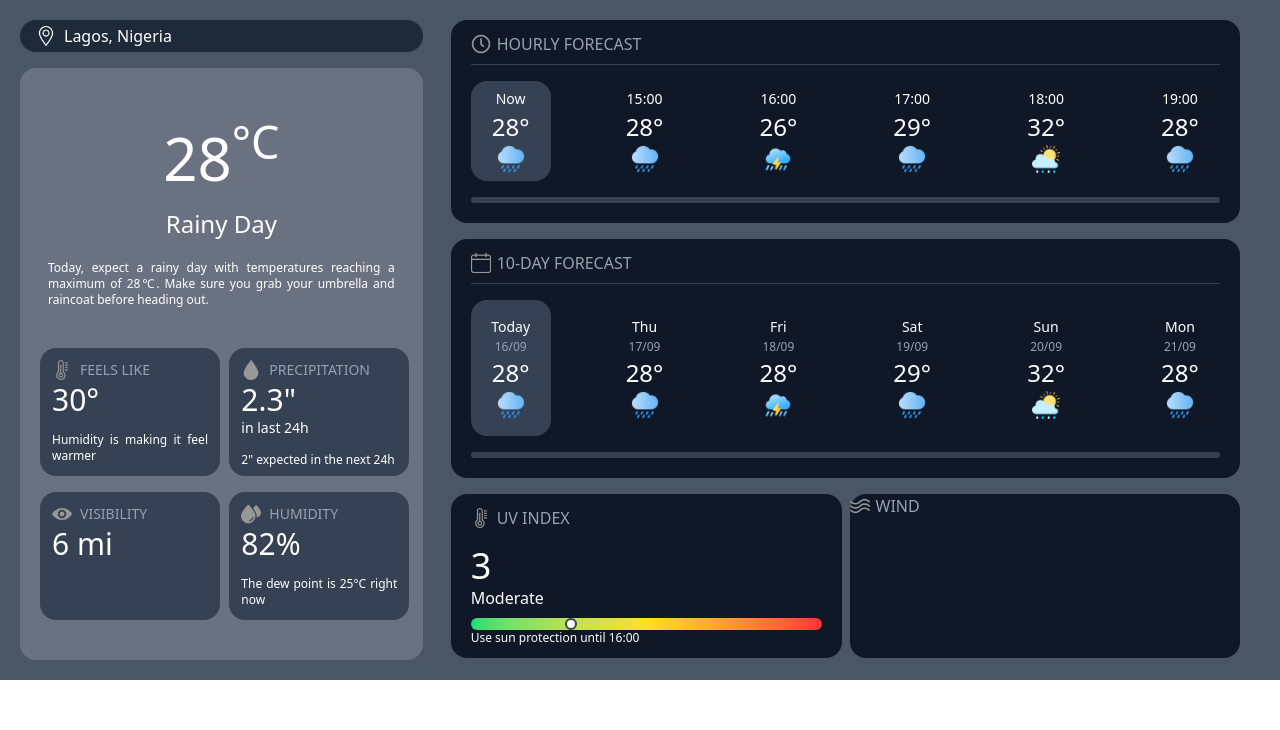
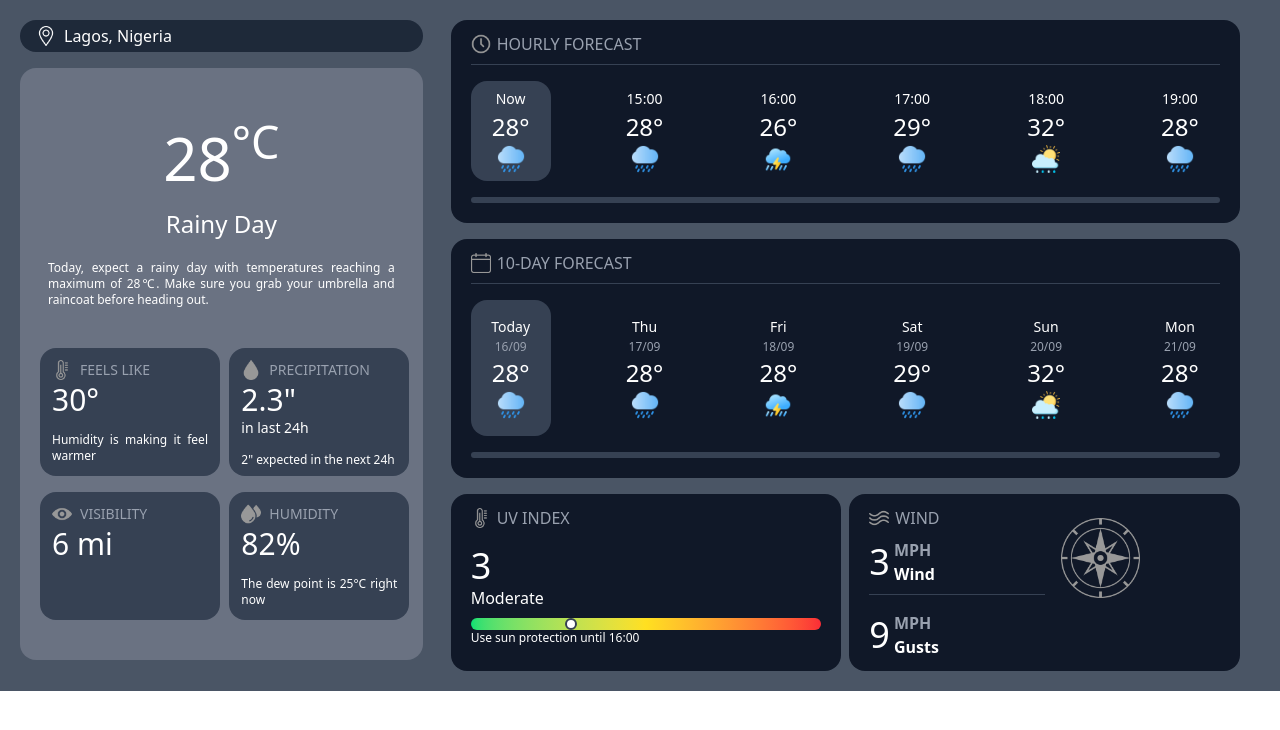
Before and after one commit to fountaina/weather-app, a React (Vite) app: page / in a window 1280 px wide. Shown: the top 730 px of the page. Built offline with nearby package versions, Linux system fonts and the light colour scheme.

Commit message:
finish weather-app layout and design

```diff
--- a/src/components/App.jsx
+++ b/src/components/App.jsx
@@ -14,6 +14,7 @@ import rainyThunder from "/images/rain-thunder.png";
 import rainySun from "/images/rain-sun.png";
 import calendarIcon from "/images/calendar.png";
 import windIcon from "/images/wind.png";
+import compassIcon from "/images/compass.png";
 
 const uvPostion = [
     "left-0", "left-[9%]",  "left-[18%]", "left-[27%]",  "left-[36%]",
@@ -101,16 +102,40 @@ const App = () => {
                         <h3 className="text-xs">Use sun protection until 16:00</h3>
                     </div>
                     <div className="wind">
+                        <div className="w-1/2">
                             <div className="top-hourly-daily-forecast">
                                 <div className="forecast-icon">
                                     <img src={windIcon}/>
                                 </div>
                                 <h3>WIND</h3>
                             </div>
+                            <div className="wind-text-block-top">
+                                <div className="flex items-center">
+                                    <h2 className="text-4xl">3</h2>
+                                </div>
+                                <div>
+                                    <h3 className="text-gray-400 font-semibold">MPH</h3>
+                                    <h3 className="font-semibold">Wind</h3>
+                                </div>
+                            </div>
+                            <hr className="mt-2 w-full top-hr"/>
+                            <div className="wind-text-block-top">
+                                <div className="flex items-center">
+                                    <h2 className="text-4xl">9</h2>
+                                </div>
+                                <div>
+                                    <h3 className="text-gray-400 font-semibold">MPH</h3>
+                                    <h3 className="font-semibold">Gusts</h3>
+                                </div>
+                            </div>
+                        </div>
+                        <div className="w-1/2 pl-4 pt-3">
+                            <img className="compass-img" src={compassIcon} />
                         </div>
                     </div>
                 </div>
             </div>
-    )
+        </div>)
 }
+
 export default App
--- a/src/styles/App.css
+++ b/src/styles/App.css
@@ -140,6 +140,13 @@ input::placeholder {
     @apply mt-4 mb-2
 }
 
+.uv-index {
+    @apply bg-gray-900
+    rounded-2xl
+    px-5 py-3
+    w-1/2
+}
+
 .uv-index h2 {
     @apply
     text-4xl
@@ -162,4 +169,15 @@ input::placeholder {
     @apply w-1/2
     bg-gray-900
     rounded-2xl
+    px-5 py-3
+    flex
 }
+
+.wind-text-block-top {
+    @apply flex flex-row
+    gap-1
+}
+
+.compass-img {
+    @apply w-[50%] h-auto
+}
--- a/src/styles/HourlyCard.css
+++ b/src/styles/HourlyCard.css
@@ -55,10 +55,3 @@
 .daily-img {
     @apply w-7 h-7
 }
-
-.uv-index {
-    @apply bg-gray-900
-    rounded-2xl
-    px-5 py-3
-    w-1/2
-}
```
Also changed, not shown: public/images/compass.png (added). Lines whose indentation alone changed are shown as unchanged.
